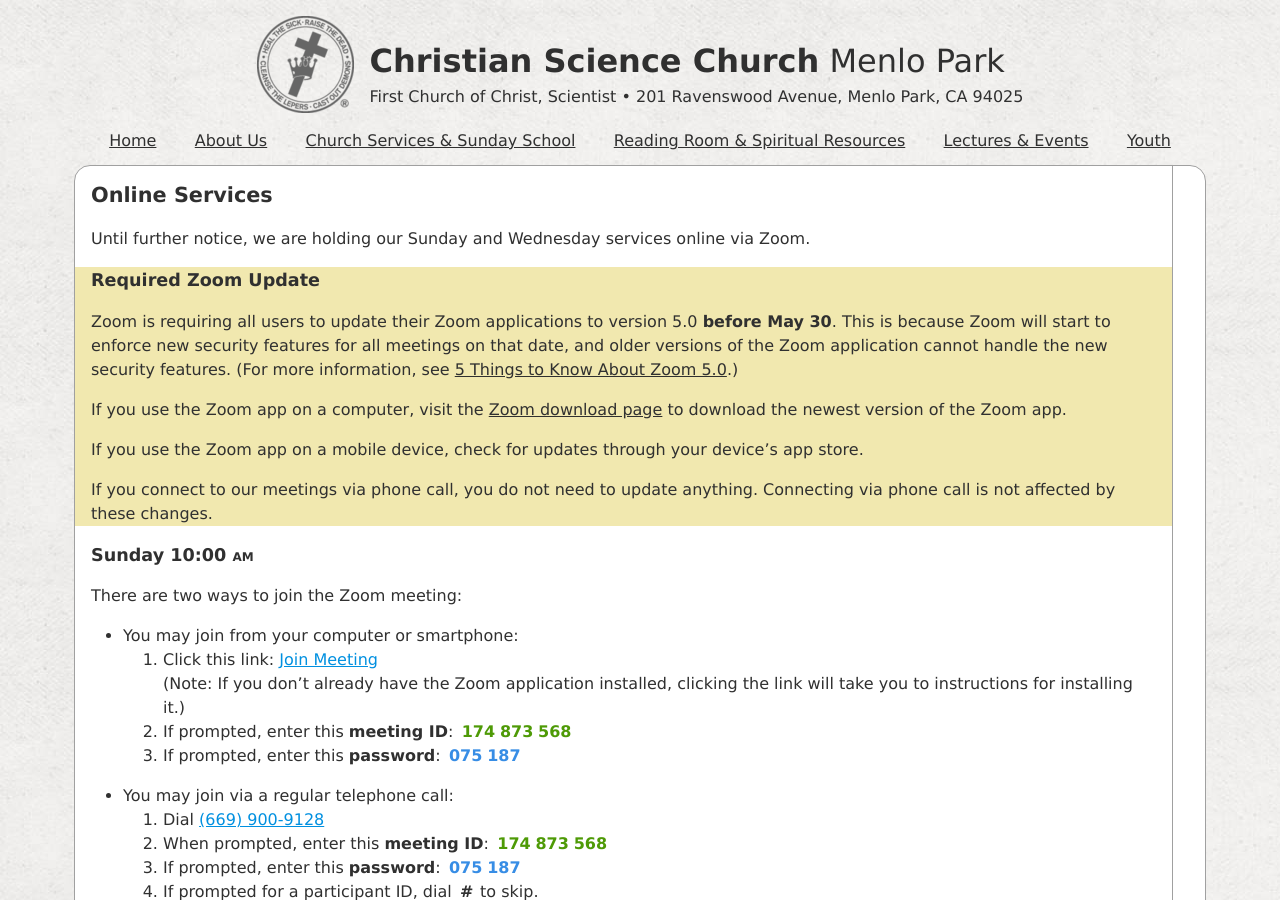
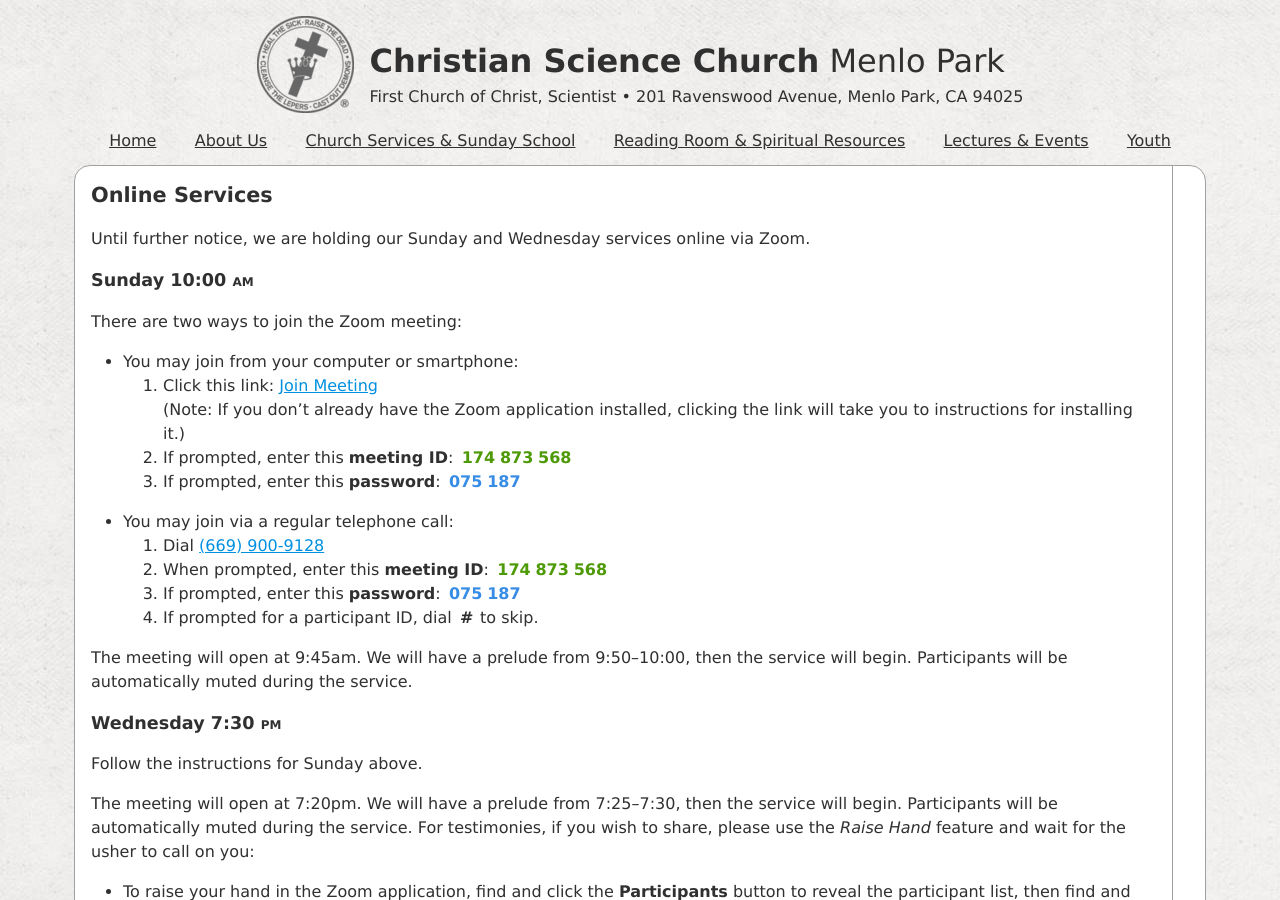
Before and after one commit to kalgynirae/csmenlopark, a Jekyll site: the page built from pages/online-services.md, in a window 1280 px wide and 900 px high. Built offline with Jekyll 4.4.1, drawn with Linux system fonts in a browser that asks for light colours; nearby versions of some CDN libraries; our own code applies the rules of GitHub Pages for plain Markdown files; a script that is not in the unit is left out.

Commit message:
Revert "Add notice about required Zoom update"
This reverts commit e80059bdb5f38879ef2bf9c12b60967f8c6a81b3.

```diff
--- a/pages/online-services.md
+++ b/pages/online-services.md
@@ -11,28 +11,6 @@
 
 Until further notice, we are holding our Sunday and Wednesday services online
 via Zoom.
-
-<div class="highlight-box" markdown="1">
-
-## Required Zoom Update
-
-Zoom is requiring all users to update their Zoom applications to version 5.0
-**before May 30**.  This is because Zoom will start to enforce new security
-features for all meetings on that date, and older versions of the Zoom
-application cannot handle the new security features.  (For more information, see
-<a href="https://blog.zoom.us/wordpress/2020/04/27/its-here-5-things-to-know-about-zoom-5-0/" rel="external" target="_blank">5 Things to Know About Zoom 5.0</a>.)
-
-If you use the Zoom app on a computer, visit the
-<a href="https://zoom.us/download" rel="external" target="_blank">Zoom download page</a>
-to download the newest version of the Zoom app.
-
-If you use the Zoom app on a mobile device, check for updates through your
-device's app store.
-
-If you connect to our meetings via phone call, you do not need to update
-anything. Connecting via phone call is not affected by these changes.
-
-</div>
 
 ## Sunday <time datetime="10:00">10:00 am</time>
 
```
